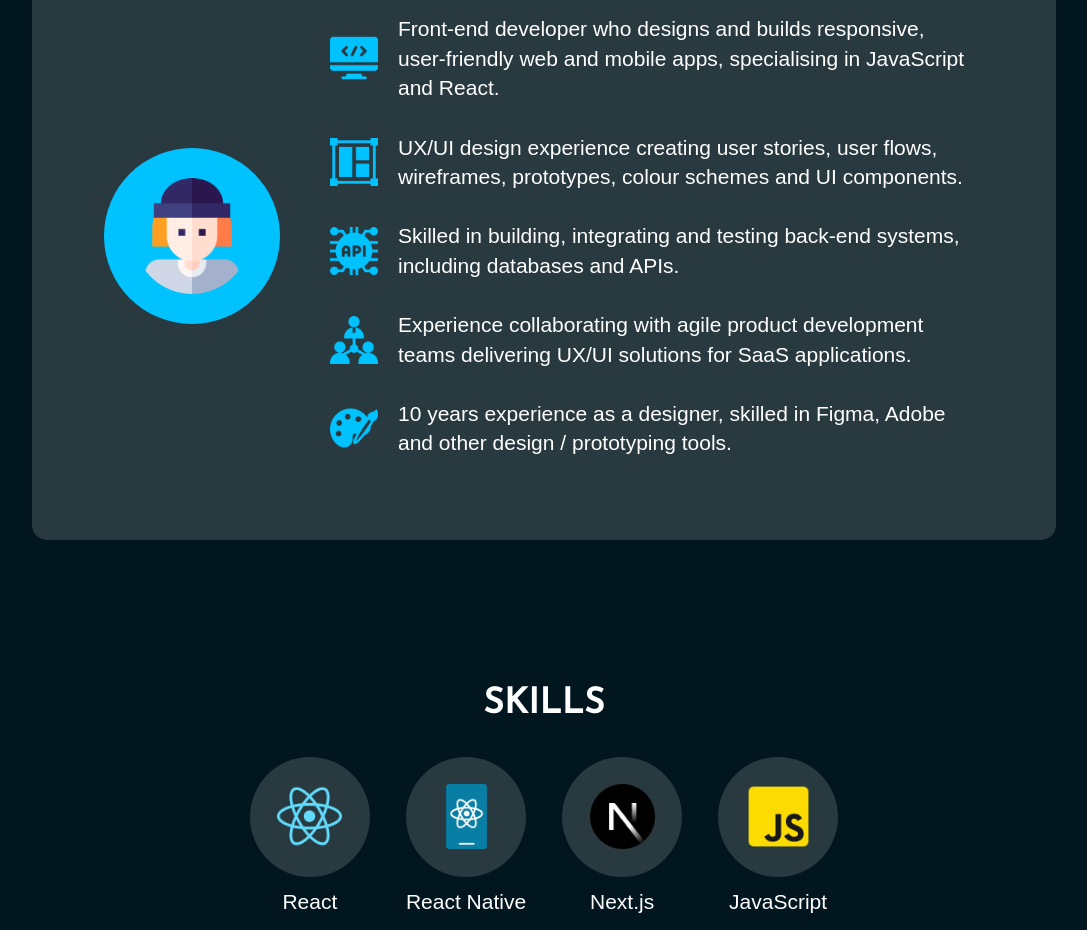
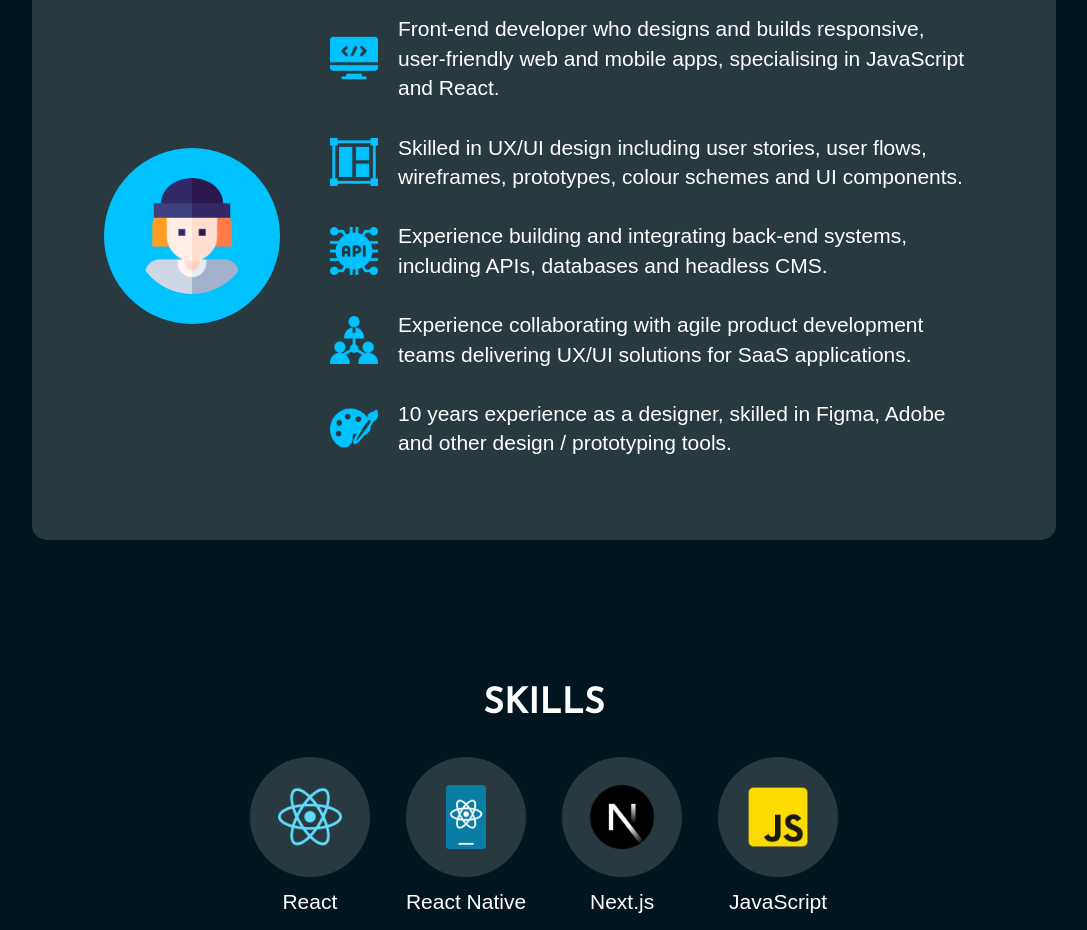
Before and after one commit to GemboJones/my-react-portfolio, a React (Vite) app: page / in a window 1280 px wide. Shown: the part 800-1730 px from the top of the page, without its empty margins (96-1183 px from the left). Built offline with nearby package versions, Linux system fonts and the light colour scheme; a web font is replaced by a local one.

Commit message:
content updates

```diff
--- a/src/Components/Skills3/Skills3.module.css
+++ b/src/Components/Skills3/Skills3.module.css
@@ -49,7 +49,7 @@
 }
 
 .skillImageContainer img {
-  width: 65px;
+  width: 64px;
 }
 
 .skill p {
--- a/src/data/about.json
+++ b/src/data/about.json
@@ -4,11 +4,11 @@
     "imageSrc": "about/frontend-blue.png"
   },
   {
-    "text": "UX/UI design experience creating user stories, user flows, wireframes, prototypes, colour schemes and UI components.",
+    "text": "Skilled in UX/UI design including user stories, user flows, wireframes, prototypes, colour schemes and UI components.",
     "imageSrc": "about/ui-blue.png"
   },
   {
-    "text": "Skilled in building, integrating and testing back-end systems, including databases and APIs.",
+    "text": "Experience building and integrating back-end systems, including APIs, databases and headless CMS.",
     "imageSrc": "about/api-blue.png"
   },
   {
```
